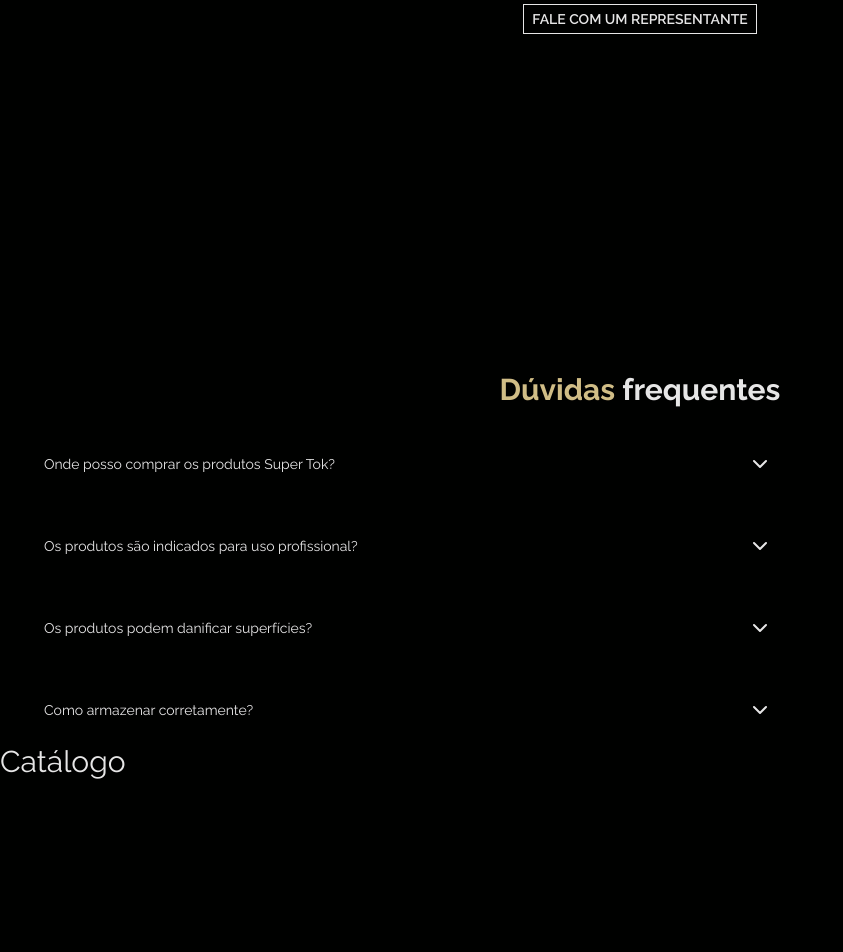
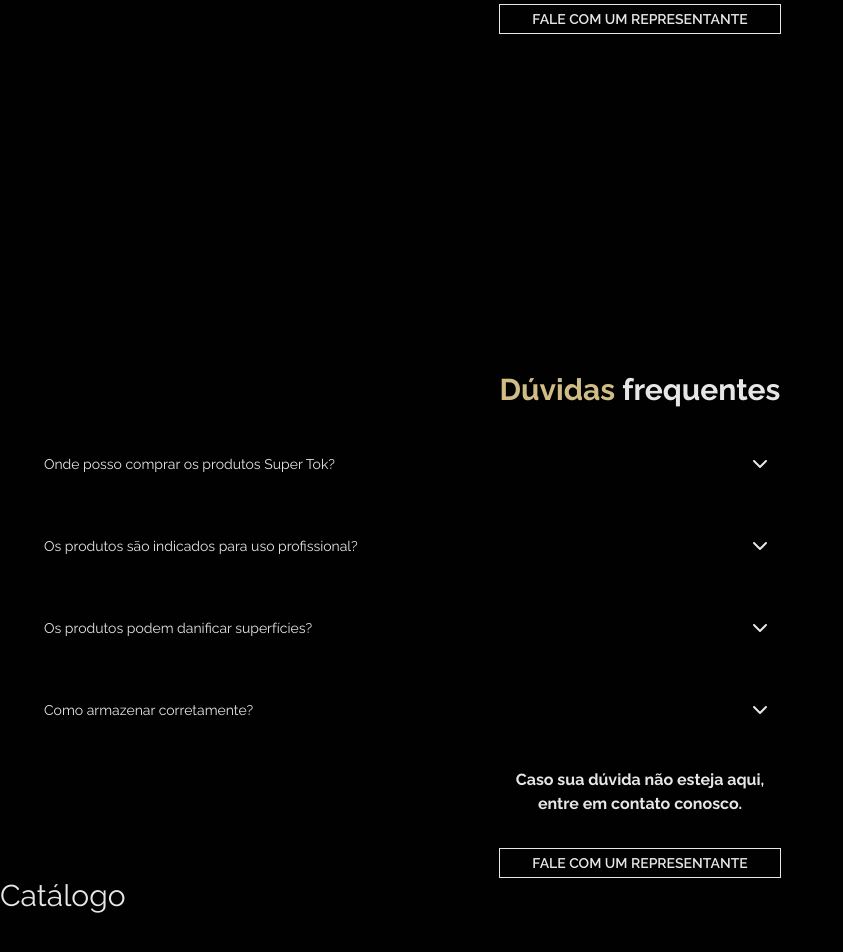
Before and after one commit to Kotige/supertok, a React (Vite) app: page / in a window 1280 px wide. Shown: the part 2644-3596 px from the top of the page, without its empty margins (0-843 px from the left). Built offline with nearby package versions, Linux system fonts and the light colour scheme; a web font is replaced by a local one.

Commit message:
fix(products,sac): add correct padding

```diff
--- a/src/pages/Home/Products/index.jsx
+++ b/src/pages/Home/Products/index.jsx
@@ -65,7 +65,7 @@ export default function Products() {
             <div className="flex items-center justify-center">
                     <a
                         href="#catalogo"
-                        className="text-off text-sm font-semibold border px-2 py-1 uppercase"
+                        className="text-off text-sm font-semibold border px-8 py-1 uppercase"
                     >
                         Fale com um representante
                     </a>
--- a/src/pages/Home/Sac/index.jsx
+++ b/src/pages/Home/Sac/index.jsx
@@ -68,6 +68,21 @@ export default function Sac() {
                 ))}
             </div>
 
+            <div className="mt-6 flex flex-col gap-8 items-center justify-center">
+                <p className="text-off mx-8 text-center font-bold">
+                    Caso sua dúvida não esteja aqui,
+                    <br />
+                    entre em contato conosco.
+                </p>
+
+                <a
+                        href="#catalogo"
+                        className="text-off text-sm font-semibold border px-8 py-1 uppercase"
+                    >
+                        Fale com um representante
+                </a>
+            </div>
+
         </section>
     )
 }
```
